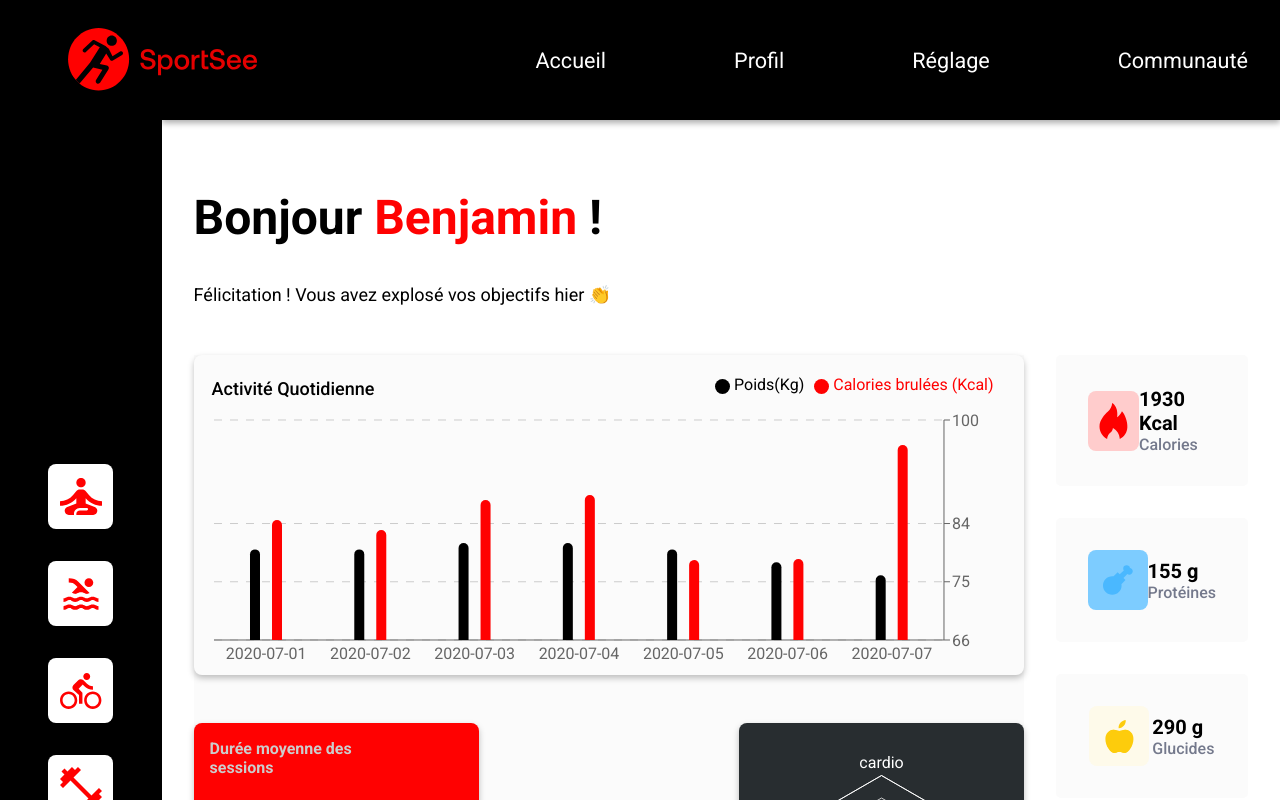
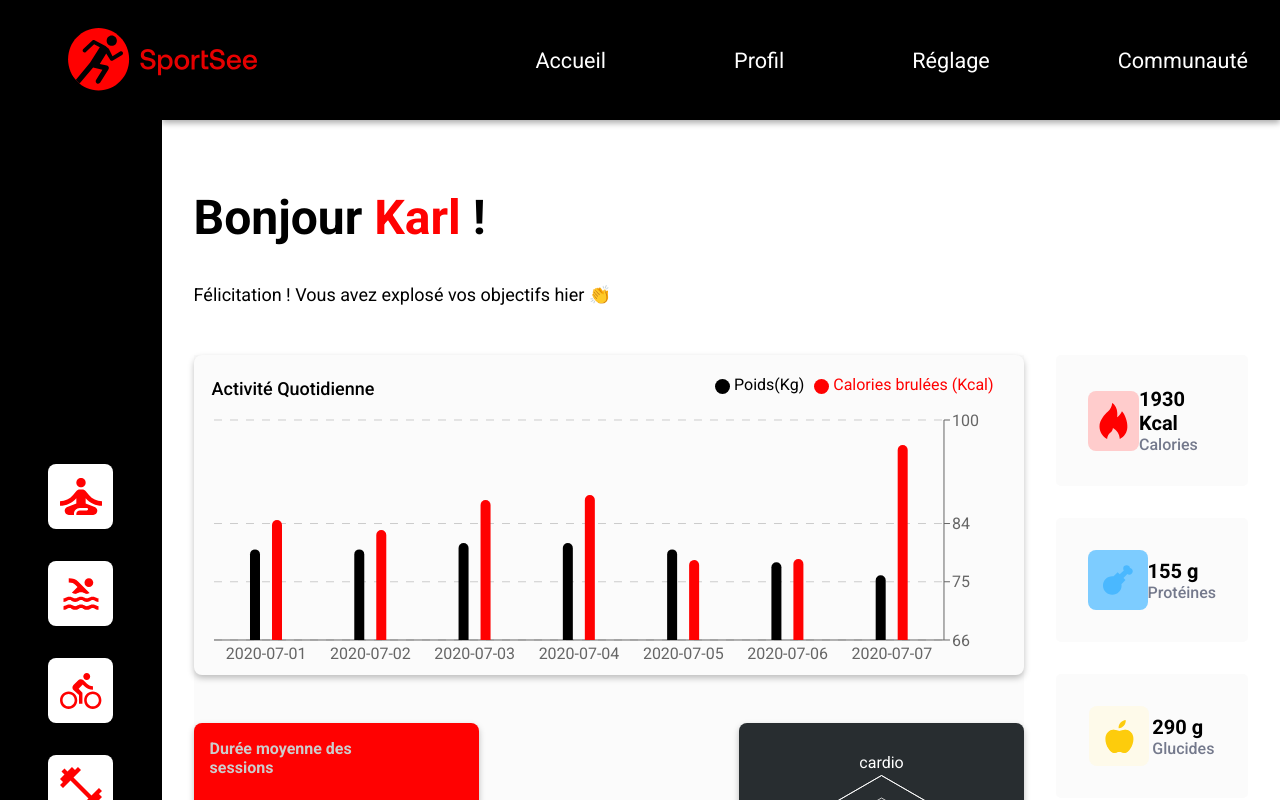
Before and after one commit to Mil00Z/sport-see, a React (Vite) app: page / in a window 1280 px wide. Shown: the top 800 px of the page. Built offline with nearby package versions, Linux system fonts and the light colour scheme; no server answers.

Commit message:
Onboarding Component Adaptation of APi / Mock call

```diff
--- a/src/components/onboarding/Onboarding.jsx
+++ b/src/components/onboarding/Onboarding.jsx
@@ -6,15 +6,20 @@ import '@styles/layout/onboarding.scss'
 
 const Onboarding = () => {
 
-const {mockUser} = useOutletContext();
+const {mockDatas,userId} = useOutletContext();
 
 
-//User Fake Name
+//User
 let now = new Date();
 let evening = now.getHours() >= 17 || now.getHours() < 7 ;
 let userTiming = evening ? 'Bonsoir' : 'Bonjour';
 
-let userName = mockUser[0]?.userInfos?.firstName || 'Random Guy';
+
+const userLocalData = mockDatas?.USER_MAIN_DATA?.find((element) => element.id === userId)
+
+let userName = userLocalData?.userInfos?.firstName || 'BenJ';
+let lastName = userLocalData?.userInfos?.lastName;
+
 
 let userBaseline = 'Félicitation ! Vous avez explosé vos objectifs hier 👏'
 
@@ -34,7 +39,7 @@ useEffect(() => {
   return (
 
       <section className="onboarding">
-        <h1 className="main-title">{userTiming} <span className="user-name">{userName}</span> !</h1>
+        <h1 className="main-title">{userTiming} <span className="user-name" data-user-lastname={lastName}>{userName}</span> !</h1>
         <p className="baseline">{userBaseline}</p>
       </section>
 
```
